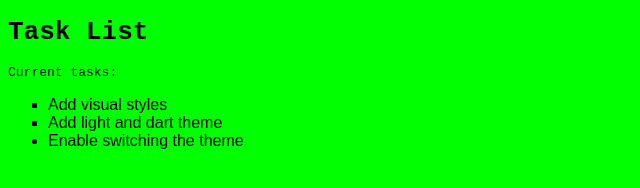
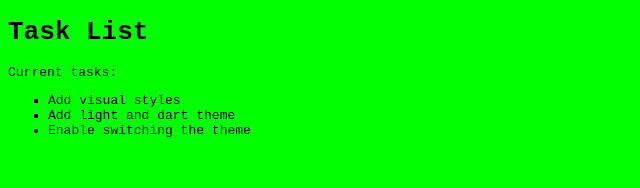
Before and after one commit to Ichimura-Riku/web_deploy_dotnet, a plain HTML site: page index.html in a window 1280 px wide. Shown: the whole page, without its empty margins (0-640 px from the left). Drawn offline with Linux system fonts and the light colour scheme.

Commit message:
update set selector

```diff
--- a/main.css
+++ b/main.css
@@ -1,20 +1,25 @@
-body {
-    font-family: monospace;
+:root {
+    --green: #00FF00;
+    --white: #FFFFFF;
+    --black: #000000;
 }
 
-ul {
-    font-family: Arial, Helvetica, sans-serif;
+body {
+    background: var(--bg);
+    color: var(--fontColor);
+    font-family: monospace;
 }
 
 .list {
     list-style: square;
 }
 
-#msg {
-    font-family: monospace;
+.light-theme {
+    --bg: var(--green);
+    --fontColor: var(--black);
 }
 
-.light-theme {
-    color: #000000;
-    background: #00fF00;
+.dark-theme {
+    --bg: var(--black);
+    --fontColor: var(--green);
 }
```
